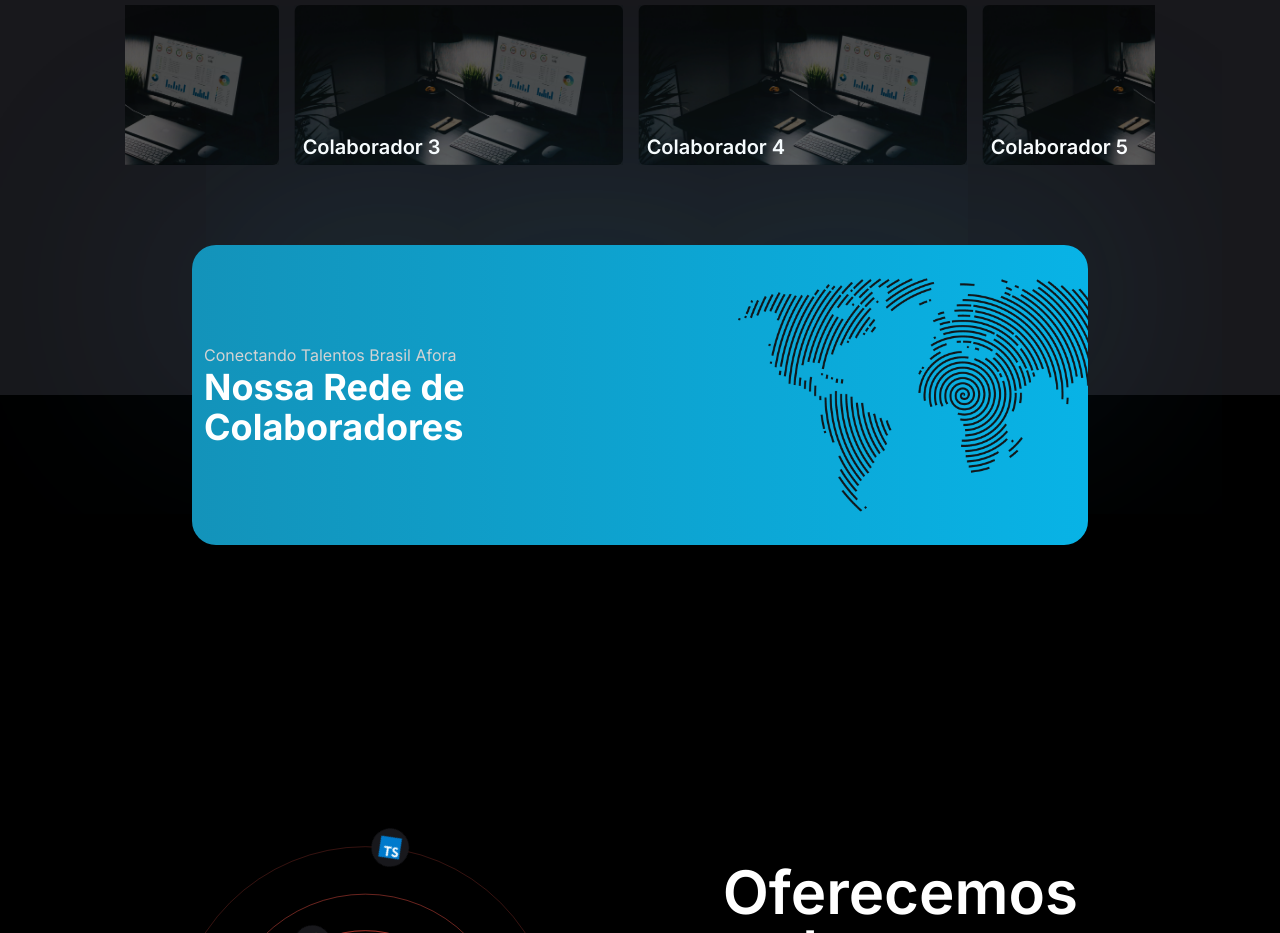
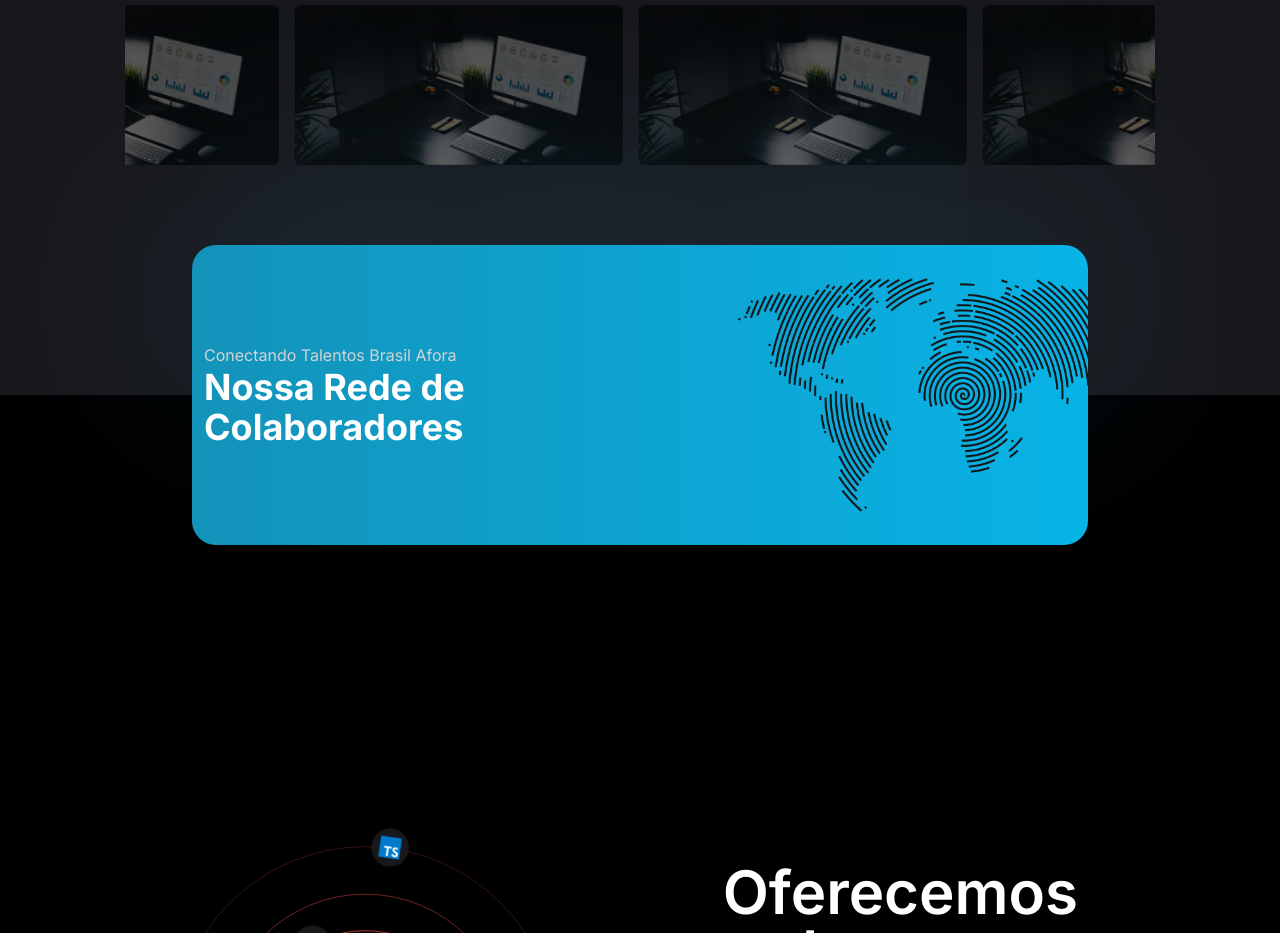
Before and after one commit to RodrigoNeoEx/prorise, a Next.js app: page / in a window 1280 px wide. Shown: the part 2440-3373 px from the top of the page. Built offline with nearby package versions, Linux system fonts and the light colour scheme.

Commit message:
fix: Remove collaborators name in the Collaborators section

```diff
--- a/src/components/sections/CollaboratorsSection.tsx
+++ b/src/components/sections/CollaboratorsSection.tsx
@@ -41,9 +41,9 @@ export const CollaboratorsSection = () => {
 			<div className="relative mx-2 rounded-md bg-dark-900">
 				<Image src={imageSrc} alt={name} width={500} height={400} className="w-full object-cover" />
 
-				<div className="absolute bottom-1 left-2 z-10">
+				{/* <div className="absolute bottom-1 left-2 z-10">
 					<h4 className="text-xl font-semibold text-white">{name}</h4>
-				</div>
+				</div> */}
 			</div>
 		);
 	};
```
